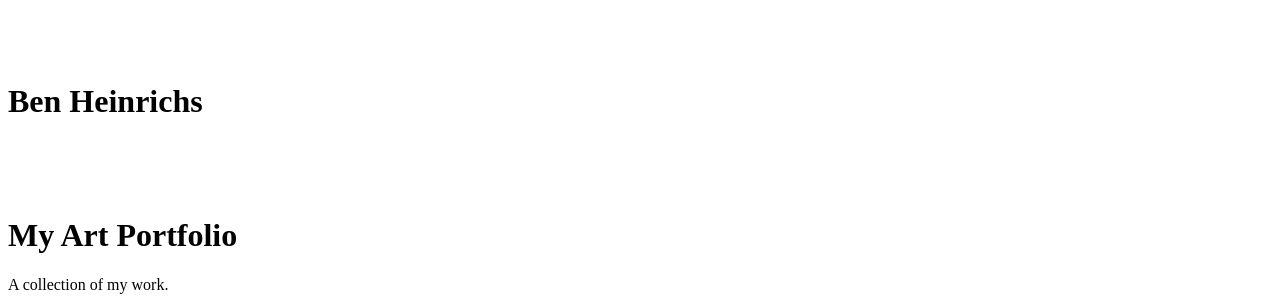
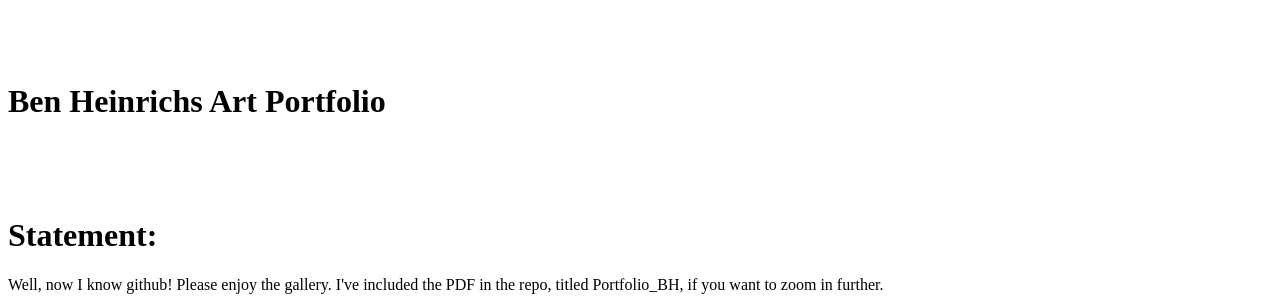
Before and after one commit to Benengineer/ArtPortfolio, a plain HTML site: page index.html in a window 1280 px wide. Shown: the top 307 px of the page. Drawn offline with Linux system fonts and the light colour scheme; grey boxes are pictures that could not be loaded.

Commit message:
Update index.html

```diff
--- a/index.html
+++ b/index.html
@@ -17,14 +17,14 @@
         <header id="header">
             <div class="inner">
                 <a href="#" class="image avatar"><img src="images/fulls/pfp_woods.png" alt="" /></a>
-                <h1><strong>Ben Heinrichs</strong></h1>
+                <h1><strong>Ben Heinrichs Art Portfolio</strong></h1>
             </div>
         </header>
 
         <!-- Main Content here, if you have any -->
 <div class="header">
-    <h1>My Art Portfolio</h1>
-    <p>A collection of my work.</p>
+    <h1>Statement:</h1>
+    <p>Well, now I know github! Please enjoy the gallery. I've included the PDF in the repo, titled Portfolio_BH, if you want to zoom in further.</p>
 </div>
 
 <div class="gallery">
```
